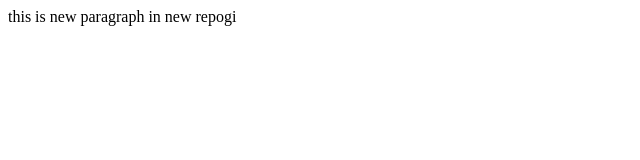
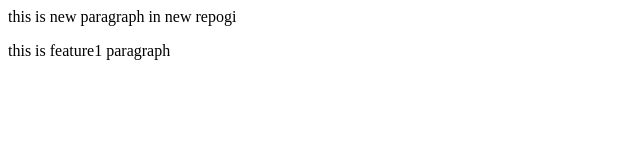
Before and after one commit to Ankita-Vadinkar/localRepo, a plain HTML site: page index.html in a window 1280 px wide. Shown: the whole page, without its empty margins (0-640 px from the left). Drawn offline with Linux system fonts and the light colour scheme.

Commit message:
changes in index file_feature1

```diff
--- a/index.html
+++ b/index.html
@@ -1 +1,2 @@
 <p> this is new paragraph in new repogi</p>
+<p> this is feature1 paragraph</p>
```
